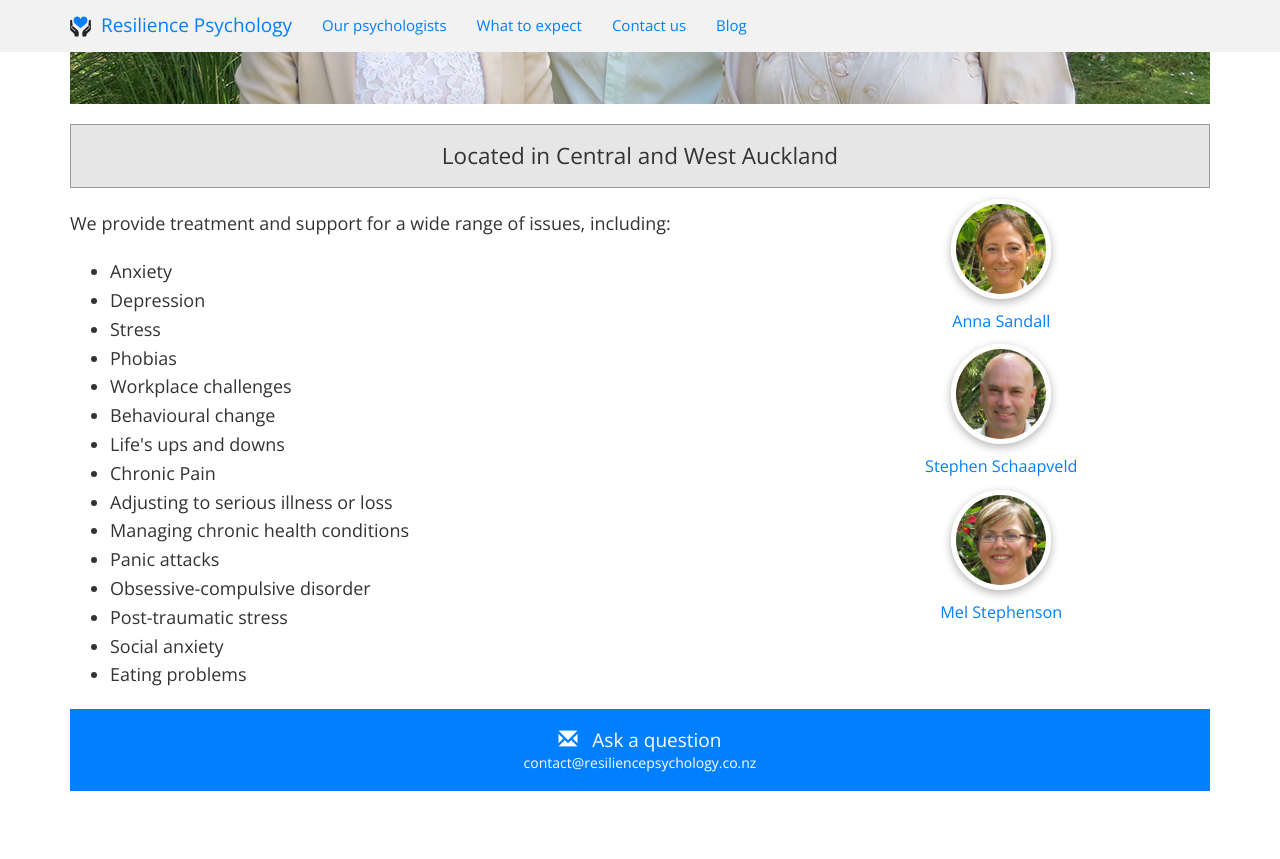
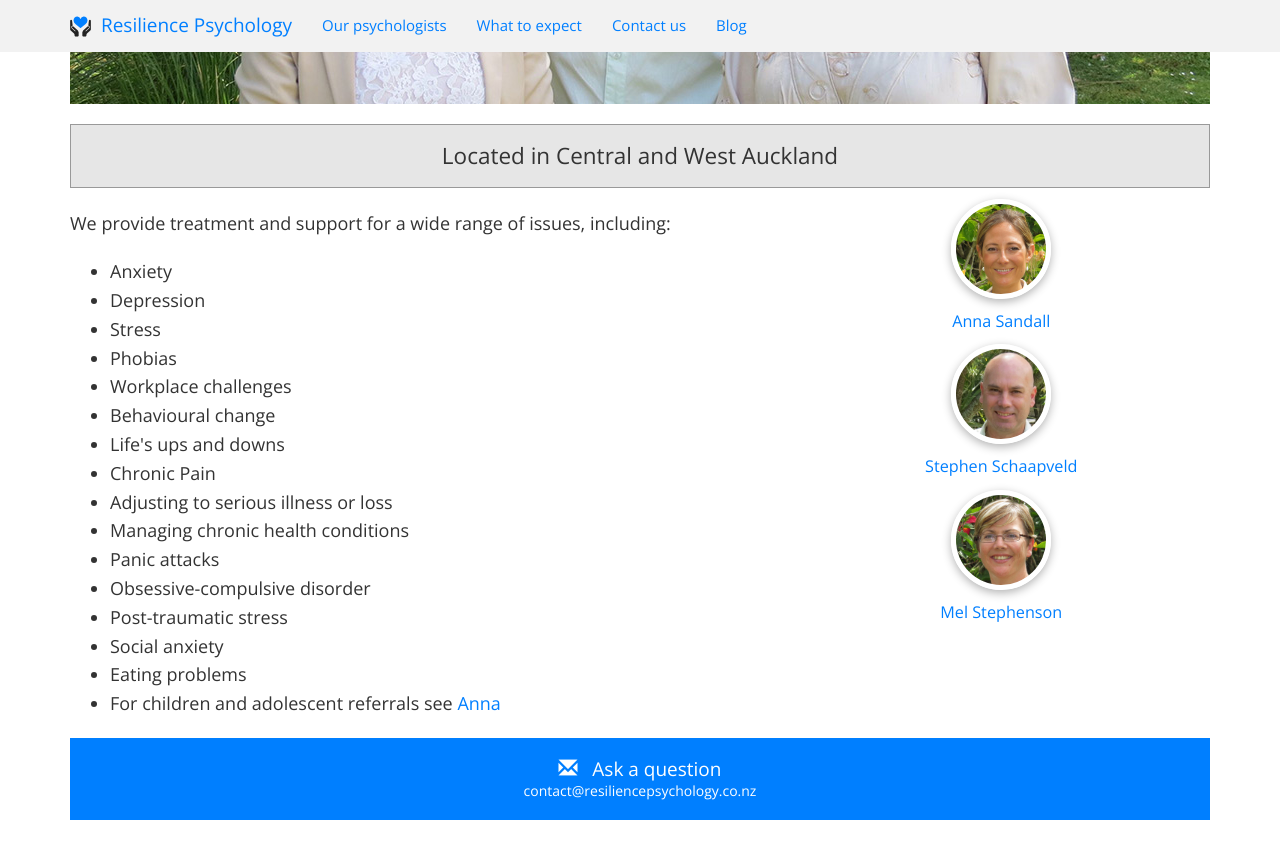
Before and after one commit to resiliencepsychology/beresilient, a Jekyll site: the page built from index.html, in a window 1280 px wide and 900 px high, scrolled down 804 px. Shown: the top 859 px of the window. Built offline with Jekyll 4.4.1, drawn with Linux system fonts in a browser that asks for light colours; nearby versions of some CDN libraries.

Commit message:
Add "for children and adolescent" line

```diff
--- a/index.html
+++ b/index.html
@@ -78,6 +78,9 @@ layout: default
       <li>
       Eating problems
       </li>
+      <li>
+      For children and adolescent referrals see <a href="anna-sandall.html">Anna</a>
+      </li>
     </ul>
   </div>
   <div class="col-sm-3">
```
